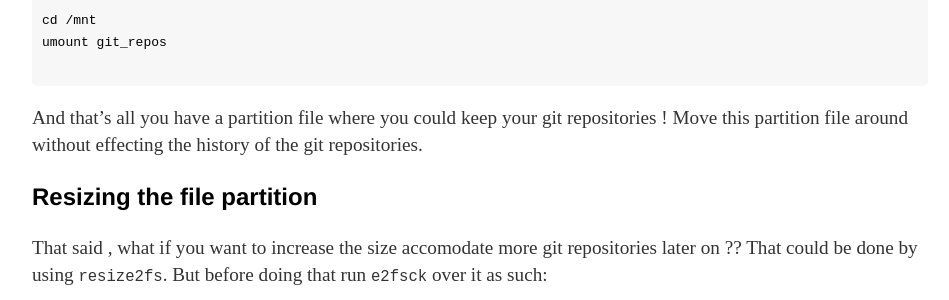
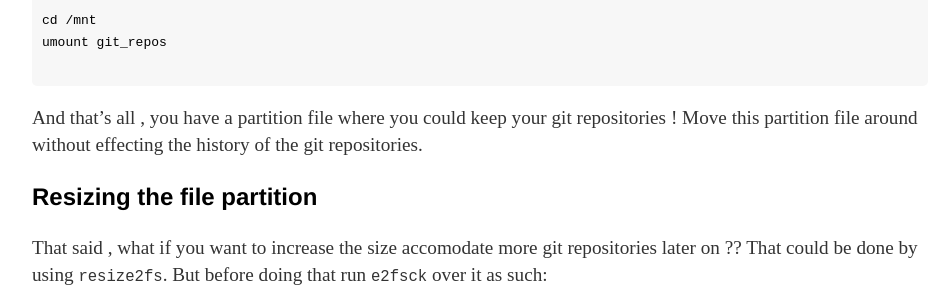
Before and after one commit to Mr-Kumar-Abhishek/brain-beats-blog, a Jekyll site: the page built from _posts/2016-06-11-how-to-properly-maintain-local-clones-git-repositories-in-linux.md, in a window 1280 px wide and 900 px high, scrolled down 3735 px. Shown: the part 153-453 px from the top of the window, without its empty margins (160-1109 px from the left). Built offline with Jekyll 4.4.1, drawn with Linux system fonts in a browser that asks for light colours.

Commit message:
format text

```diff
--- a/_posts/2016-06-11-how-to-properly-maintain-local-clones-git-repositories-in-linux.md
+++ b/_posts/2016-06-11-how-to-properly-maintain-local-clones-git-repositories-in-linux.md
@@ -171,7 +171,7 @@ umount git_repos
 </code>
 </pre>
 
-And that's all you have a partition file where you could keep your git repositories ! Move this partition file around without effecting the history of the git repositories.
+And that's all , you have a partition file where you could keep your git repositories ! Move this partition file around without effecting the history of the git repositories.
 
 
 
```
